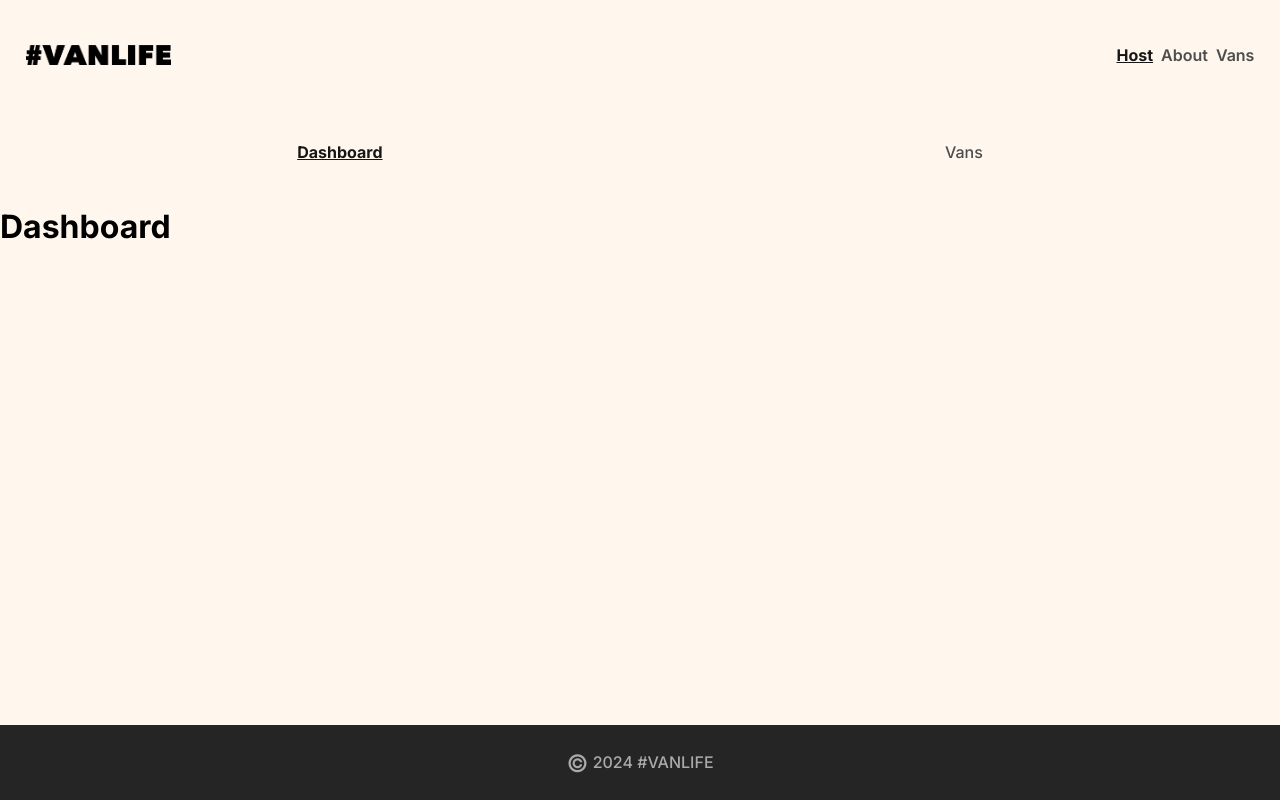
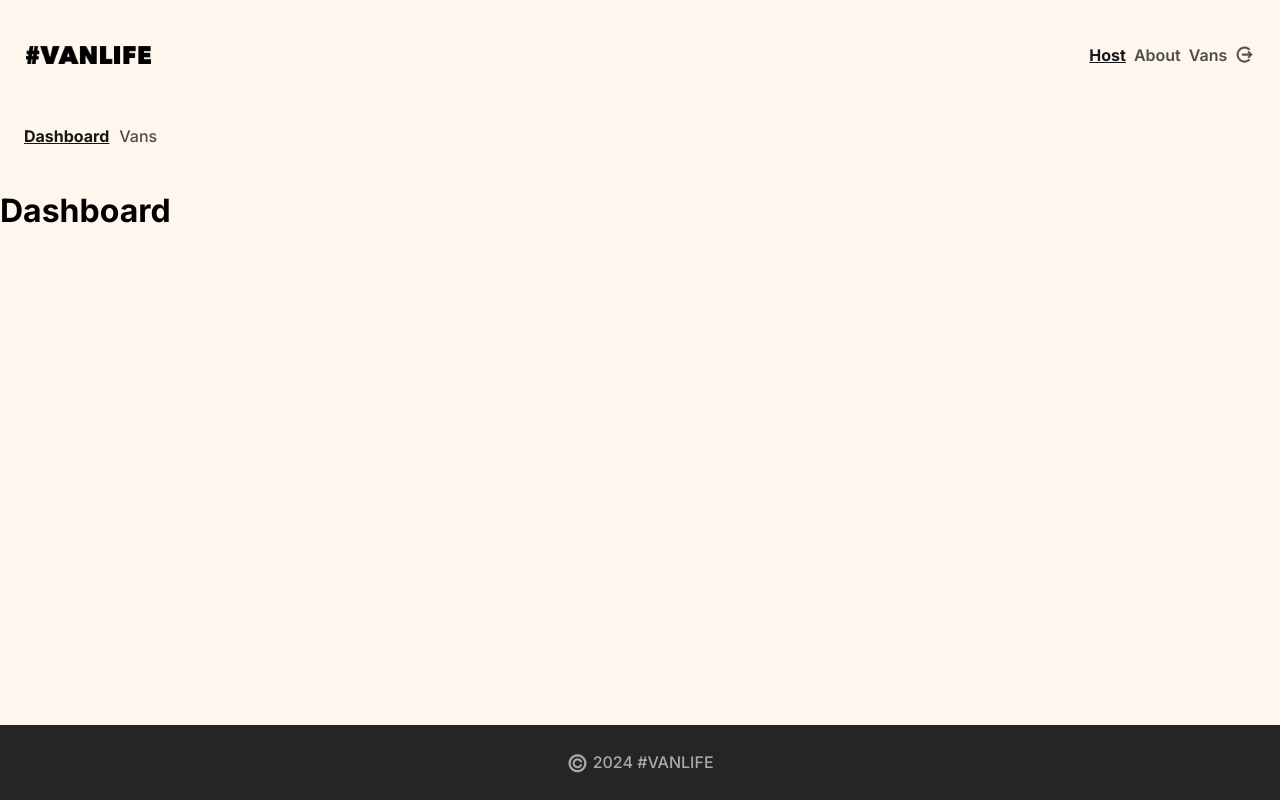
Before and after one commit to JSAssassin/VanLife, a React (Vite) app: page /host in a window 1280 px wide. Built offline with nearby package versions, Linux system fonts and the light colour scheme; sample sign-in values are in the browser's storage; what miragejs would draw is missing.

Commit message:
Add login and logout functionality.

```diff
--- a/src/components/HostHeader.css
+++ b/src/components/HostHeader.css
@@ -5,11 +5,11 @@
 
 .host-header {
     display: flex;
-    justify-content:space-around;
-    margin-top: 2em;
+    margin-top: 1em;
     margin-bottom: 2.8em;
-    padding-inline: 1em;
+    padding-inline: 1.5em;
     font-size: 1rem;
+    column-gap: 10px;
 }
 
 .host-header a {
--- a/src/components/Navbar.css
+++ b/src/components/Navbar.css
@@ -30,8 +30,8 @@
 }
 
 .navbar__logo {
-    width: 145px;
-    height: 41px;
+    width: 125px;
+    height: 40px;
 }
 
 .navbar__items {
@@ -49,3 +49,16 @@ a.active-link,
     text-decoration: underline;
     color: var(--NAVITEMS-FONTCOLOR-ACTIVE);
 }
+
+svg.logout-btn {
+    stroke: var(--NAVITEMS-RIGHT-FONTCOLOR);
+    fill: var(--NAVITEMS-RIGHT-FONTCOLOR);
+    height: 1.2em;
+    width: 1.2em;
+    stroke-width: 10;
+}
+
+svg.logout-btn:hover {
+    stroke: var(--NAVITEMS-FONTCOLOR-ACTIVE);
+    fill: var(--NAVITEMS-FONTCOLOR-ACTIVE);
+}
--- a/src/components/Navbar.jsx
+++ b/src/components/Navbar.jsx
@@ -1,8 +1,44 @@
-import { NavLink, Link } from 'react-router-dom';
-import navbarLogo from '../assets/logo.png'
+import { useState, useEffect } from 'react';
+import { NavLink, Link, useNavigate } from 'react-router-dom';
+import { IoMdLogOut } from "react-icons/io";
+import navbarLogo from '../assets/logo.png';
+import avatarIcon from '../assets/avatar-icon.png';
+
 import './Navbar.css';
 
+function useForceUpdate() {
+    const [, setState] = useState(0);
+    return () => setState(state => state + 1);
+}
+
 export default function Navbar() {
+    const [loggedIn, setLoggedIn] = useState(false);
+    const navigate = useNavigate();
+    const forceUpdate = useForceUpdate();
+    useEffect(() => {
+        const loggedInStatus = localStorage.getItem("loggedin");
+        setLoggedIn(loggedInStatus ? true : false);
+
+        const handleStorageChange = () => {
+            const loggedInStatus = localStorage.getItem("loggedin");
+            setLoggedIn(loggedInStatus ? true : false);
+            forceUpdate();
+        };
+
+        window.addEventListener('storage', handleStorageChange);
+
+        return () => {
+            window.removeEventListener('storage', handleStorageChange);
+        };
+    }, [forceUpdate]);
+
+    function handleFakeLogout() {
+        localStorage.removeItem("loggedin");
+        localStorage.removeItem("user");
+        setLoggedIn(false);
+        navigate('/');
+    }
+
     return (
         <nav className="navbar">
             <Link to="." className="navbar__logo">
@@ -27,6 +63,18 @@ export default function Navbar() {
                 >
                     Vans
                 </NavLink>
+                {
+                    loggedIn ? (
+                        <IoMdLogOut onClick={handleFakeLogout} className="navbar__item logout-btn" />
+                    ) : (
+                        <NavLink
+                            to="/login"
+                            className={({ isActive }) => `navbar__item ${isActive ? "active-link" : ""}`}
+                            >
+                            <img src={avatarIcon} alt="avatar-icon" width="20px"/>
+                        </NavLink>
+                    )
+                }
             </div>
         </nav>
     );
```
Also changed, not shown: src/assets/avatar-icon.png (added).
